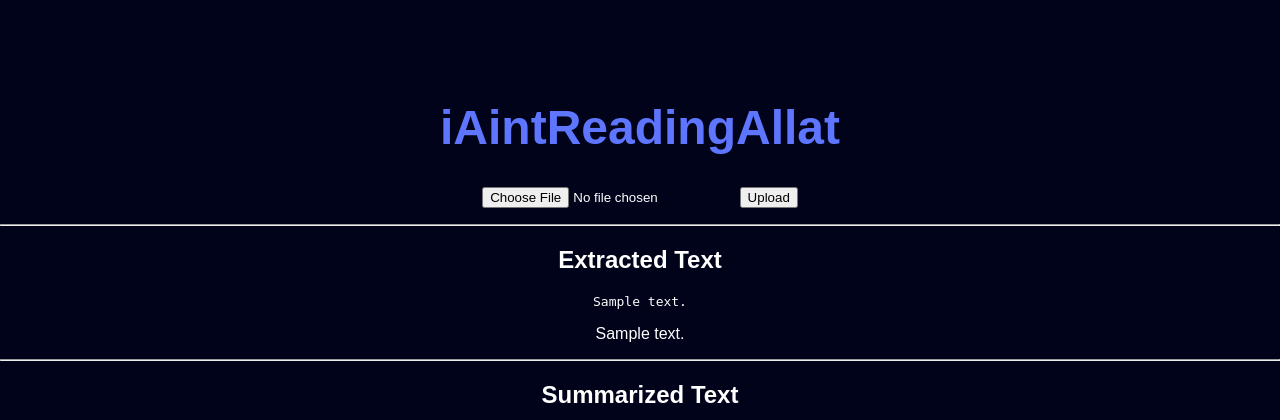
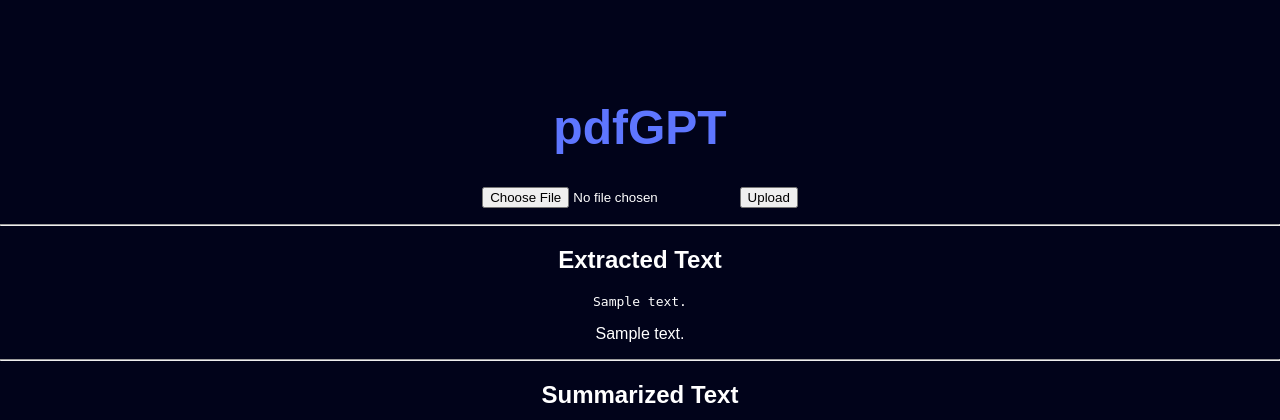
Before and after one commit to kavinrajasekaran/pdfgpt, a Flask app: template templates/a.html in a window 1280 px wide. Shown: the top 420 px of the page. Run offline with Flask 3, Linux system fonts and the light colour scheme; the template is opened without the code that fills it: most values are stand-ins (such as "Sample title", 1, 10 or a date in 2020).

Commit message:
Update a.html

```diff
--- a/templates/a.html
+++ b/templates/a.html
@@ -91,7 +91,7 @@
     <body>
 
         <main>
-            <h1>iAintReadingAllat
+            <h1>pdfGPT
 
             </h1>
 
```
